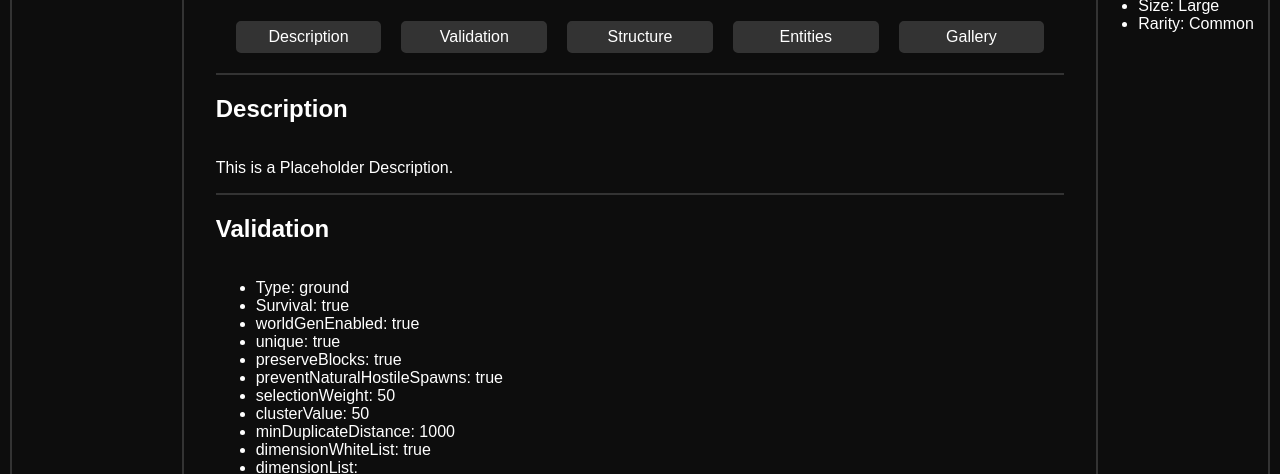
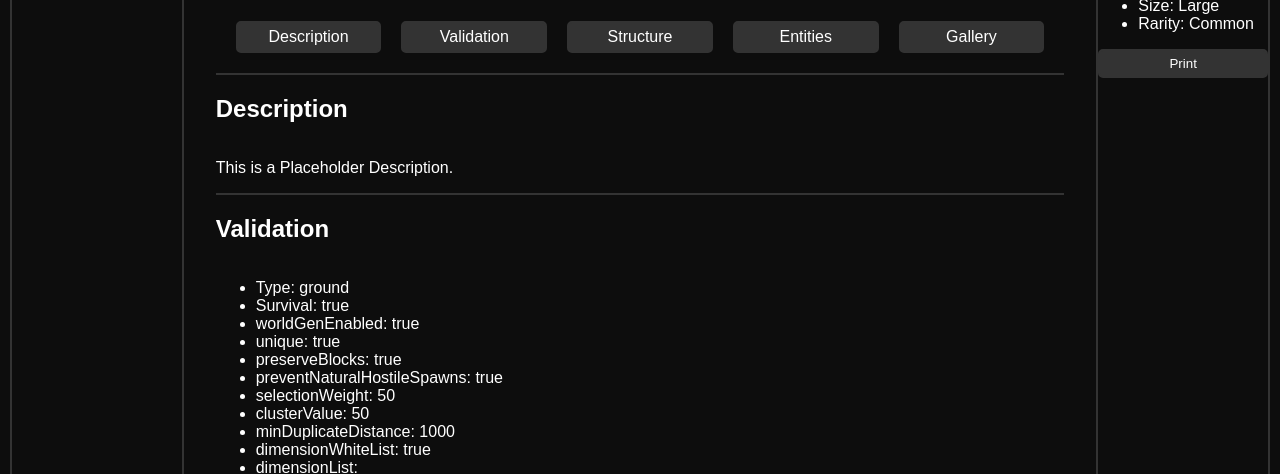
Before and after one commit to TheOddlySeagull/ancient-warfare-encyclopedia-website, a plain HTML site: page test.html in a window 1280 px wide. Shown: the part 283-757 px from the top of the page. Drawn offline with Linux system fonts and the light colour scheme.

Commit message:
Add print button to test.html

```diff
--- a/test.html
+++ b/test.html
@@ -141,6 +141,8 @@
                 <li>Size: Large</li>
                 <li>Rarity: Common</li>
             </ul>
+            <!--Button to print-->
+            <button id="printButton", class="aside-button">Print</button>
         </div>
     </main>
 
```
